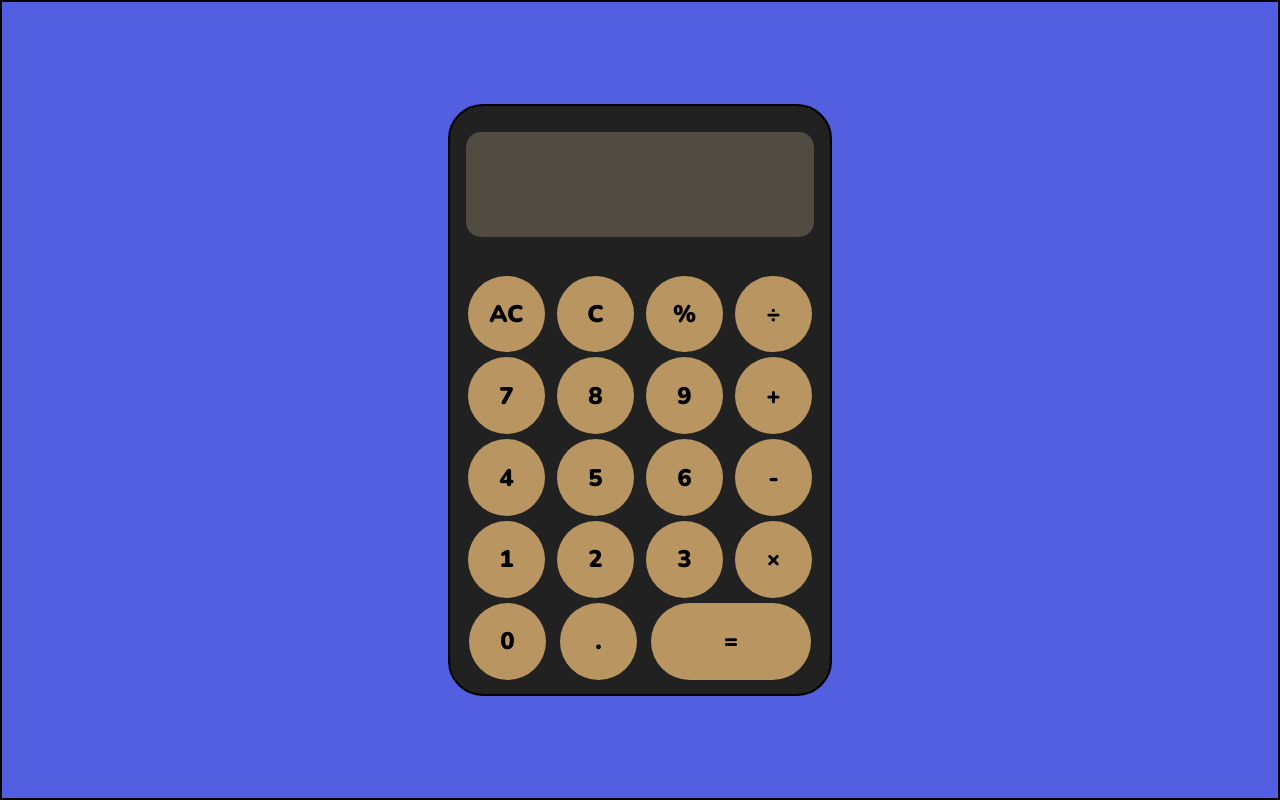
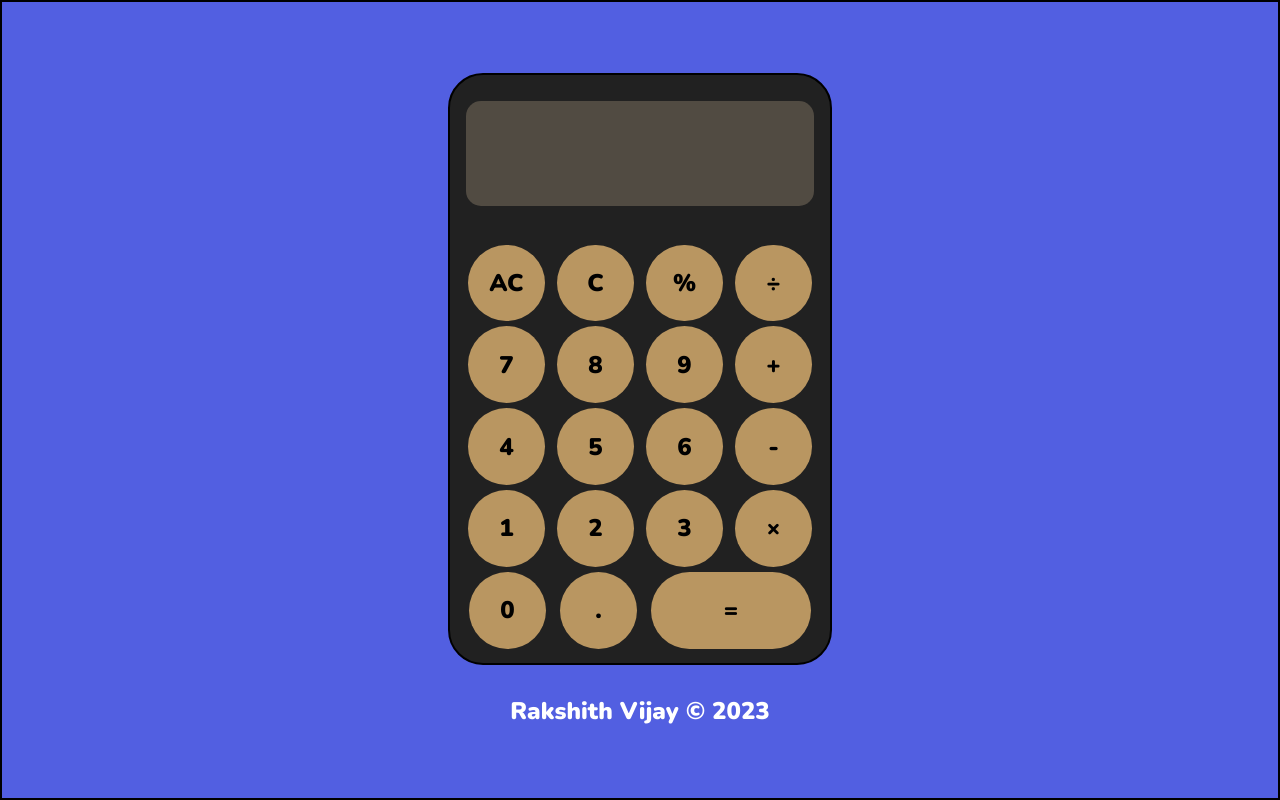
Before and after one commit to rakshithx09/calculator, a plain HTML site: page index.html in a window 1280 px wide. Drawn offline with nearby package versions, Linux system fonts and the light colour scheme; a web font is replaced by a local one.

Commit message:
copy right added

```diff
--- a/index.html
+++ b/index.html
@@ -46,7 +46,9 @@
                 <div class="keys equalsK" id="equalsKey">=</div>
             </div>
         </div>
+        <h2 class="copyRight">Rakshith Vijay &copy 2023</h2>
     </div>
+
 </body>
 
 </html>
--- a/styles.css
+++ b/styles.css
@@ -11,10 +11,16 @@
     height: 100vh;
     width: 100vw;
     display: flex;
+    flex-direction: column;
     justify-content: center;
     align-items: center;
     border: 2px solid black;
     background-color: #525FE1;
+}
+h2{
+    margin-top: 30px;
+    color: white;
+    font-family: 'Nunito', sans-serif;
 }
 
 .calculatorBody {
```
